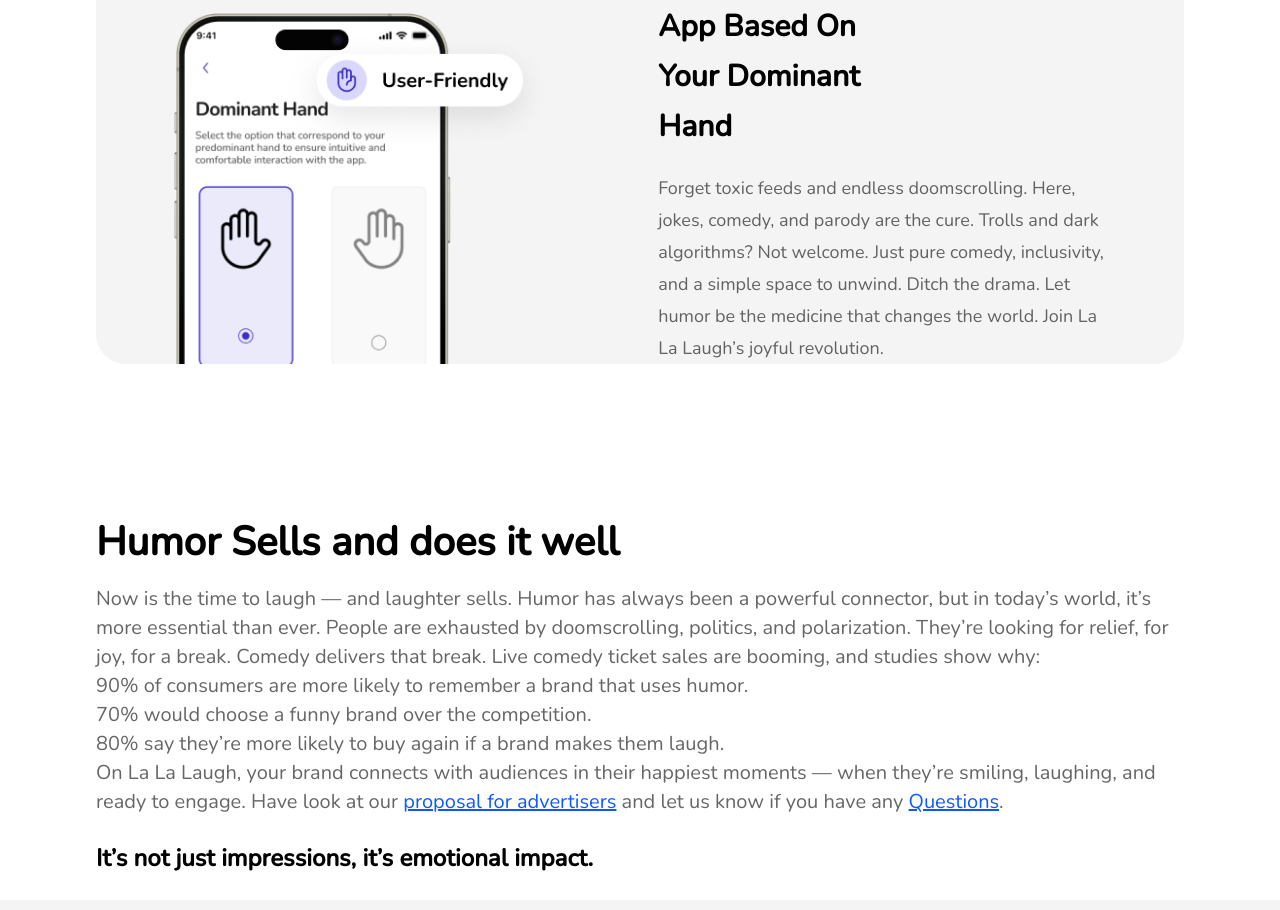
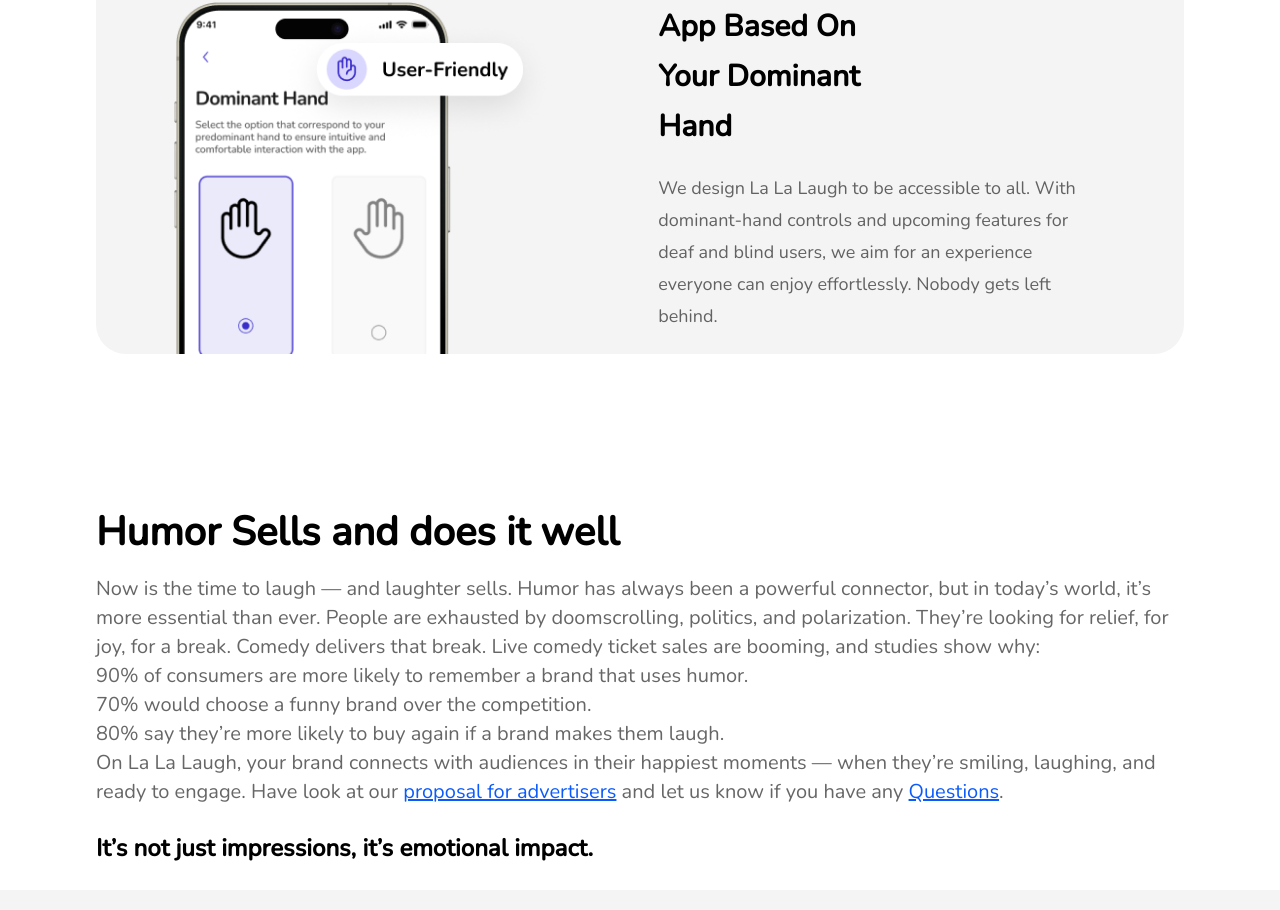
Before and after one commit to Scaleup-Pak/Landing-page-template, a React (Vite) app: page / in a window 1280 px wide. Shown: the part 3015-3925 px from the top of the page. Built offline with nearby package versions, Linux system fonts and the light colour scheme; no server answers.

Commit message:
refactor: Update content in Creators component for clarity and inclusivity

```diff
--- a/src/components/Creators.tsx
+++ b/src/components/Creators.tsx
@@ -81,7 +81,10 @@ export function Creators() {
                 We want to make La La Laugh the best place for you to create and
                 share content that sparks joy. Have ideas or feedback? Have a
                 look at our{" "}
-                <span className="text-[#0b5bfc]  hover:cursor-pointer underline" onClick={() => handleNavClick("/creator-proposal")}>
+                <span
+                  className="text-[#0b5bfc]  hover:cursor-pointer underline"
+                  onClick={() => handleNavClick("/creator-proposal")}
+                >
                   {" "}
                   proposal for creators
                 </span>{" "}
@@ -118,12 +121,10 @@ export function Creators() {
                       style={{ fontFamily: "Nunito" }}
                       className="text-center text-[#00000099]   md:text-left text-base sm:text-lg md:text-xl lg:text-[18px]    leading-relaxed md:leading-8"
                     >
-                      Forget toxic feeds and endless doomscrolling. Here, jokes,
-                      comedy, and parody are the cure. Trolls and dark
-                      algorithms? Not welcome. Just pure comedy, inclusivity,
-                      and a simple space to unwind. Ditch the drama. Let humor
-                      be the medicine that changes the world. Join La La Laugh’s
-                      joyful revolution.
+                      We design La La Laugh to be accessible to all. With
+                      dominant-hand controls and upcoming features for deaf and
+                      blind users, we aim for an experience everyone can enjoy
+                      effortlessly. Nobody gets left behind.
                     </p>
                     {/* button */}
                     {/* <div className="flex justify-center lg:justify-start mb-6">
```
